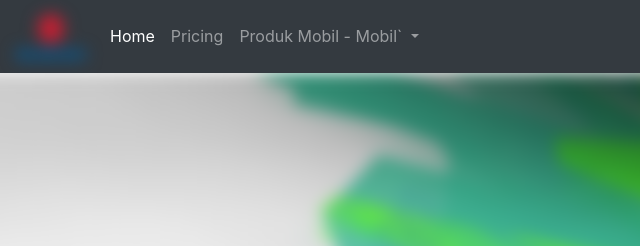
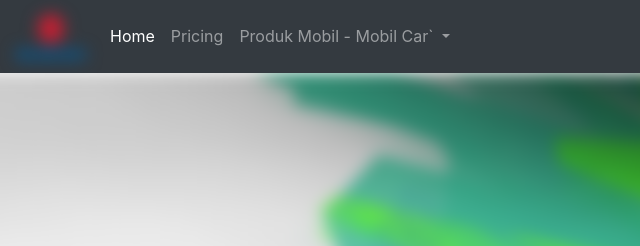
Before and after one commit to Zncodes/suzuki-test, a plain HTML site: page index.html in a window 1280 px wide. Shown: the top 246 px of the page, 0-640 px from the left. Drawn offline with nearby package versions, Linux system fonts and the light colour scheme.

Commit message:
update product car

```diff
--- a/index.html
+++ b/index.html
@@ -31,7 +31,7 @@
             </li>
             <li class="nav-item dropdown">
               <a class="nav-link dropdown-toggle" href="#" role="button" data-toggle="dropdown" aria-expanded="false">
-                Produk Mobil - Mobil`
+                Produk Mobil - Mobil Car`
               </a>
               <div class="dropdown-menu">
                 <a class="dropdown-item" href="#">Action</a>
```
